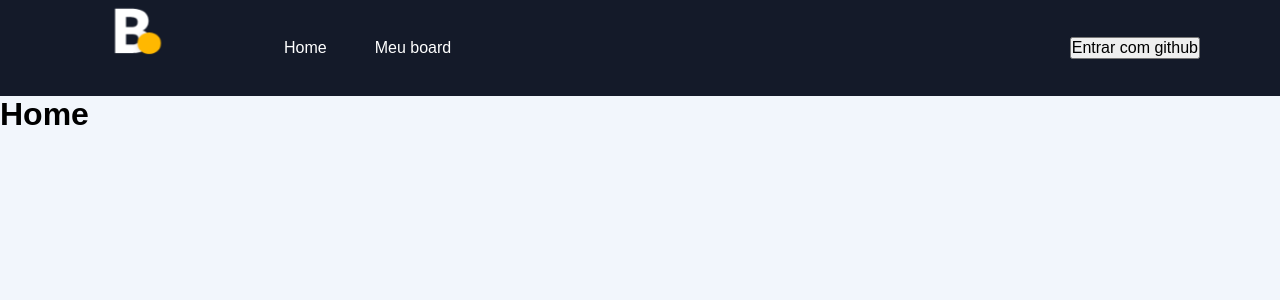
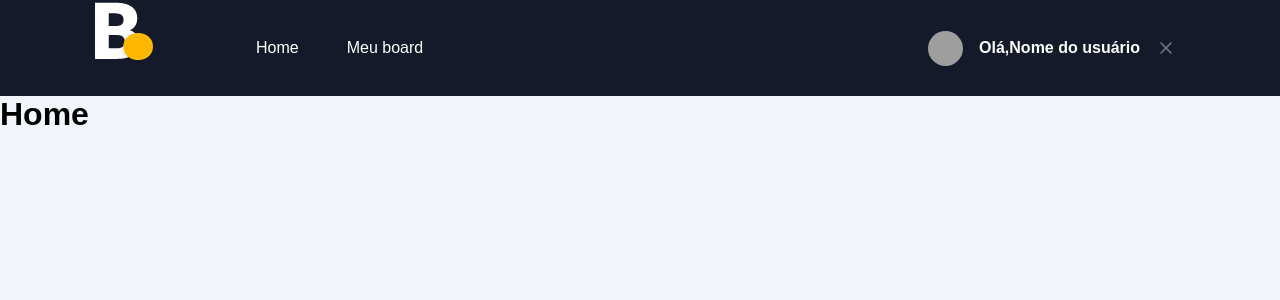
Before and after one commit to CristianoV/project-board, a Next.js app: page / in a window 1280 px wide. Shown: the top 300 px of the page. Built offline with nearby package versions, Linux system fonts and the light colour scheme; grey boxes are pictures that could not be loaded.

Commit message:
feat: adiciona novas rotas e estilização ao header

```diff
--- a/src/components/Header/index.tsx
+++ b/src/components/Header/index.tsx
@@ -1,23 +1,20 @@
 import Image from 'next/image';
 import Link from 'next/link';
 import style from './styles.module.scss';
+import { SignInButton } from '../SignInButton';
 
 export function Header() {
   return (
     <header className={style.headerContainer}>
       <div className={style.headerContent}>
         <Link href='/'>
-          <Image src='/images/logo.svg' alt='Logo' width={100} height={60} />
+          <Image src='/images/logo.svg' alt='Logo' width={72} height={76} />
         </Link>
         <nav>
-          <Link href='/'>
-            Home
-          </Link>
-          <Link href='/board'>
-            Meu board
-          </Link>
+          <Link href='/'>Home</Link>
+          <Link href='/board'>Meu board</Link>
         </nav>
-        <button>Entrar com github</button>
+        <SignInButton />
       </div>
     </header>
   );
```
